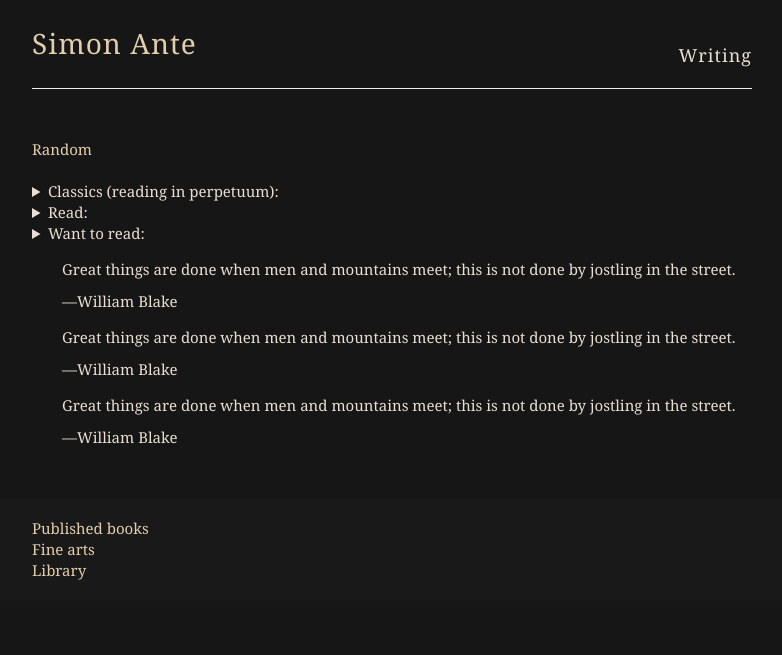
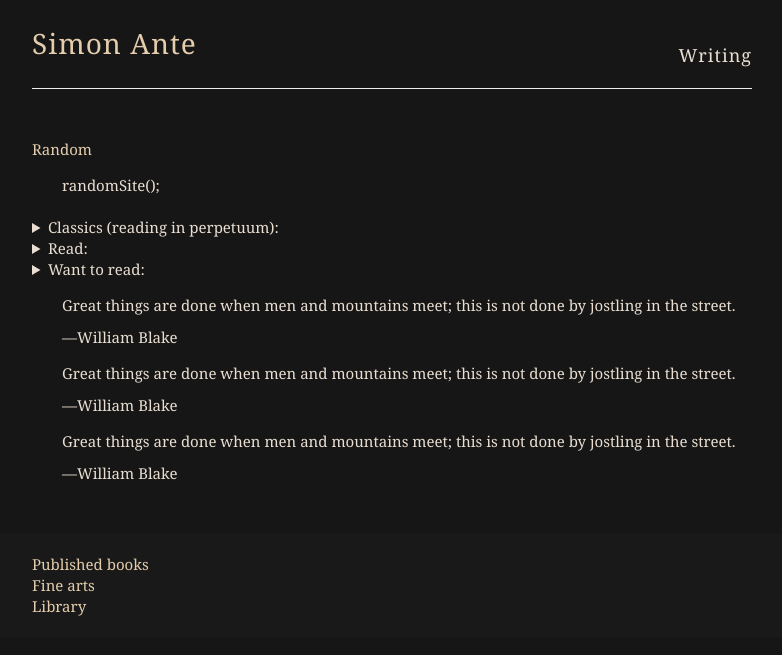
Before and after one commit to simonante/shimonem, a Jekyll site: the page built from books.md, in a window 1280 px wide. Shown: the top 655 px of the page, without its empty margins (248-1030 px from the left). Built offline with Jekyll 4.4.1, drawn with Linux system fonts in a browser that asks for light colours.

Commit message:
Update books.md

```diff
--- a/books.md
+++ b/books.md
@@ -15,4 +15,10 @@ permalink: /reading/
         location.href = sites[i];
     }
 </script>
+
 <a href="#" onclick="randomSite();">Random</a>
+<ul>
+  <p>
+      randomSite();
+  </p>
+</ul>
```
